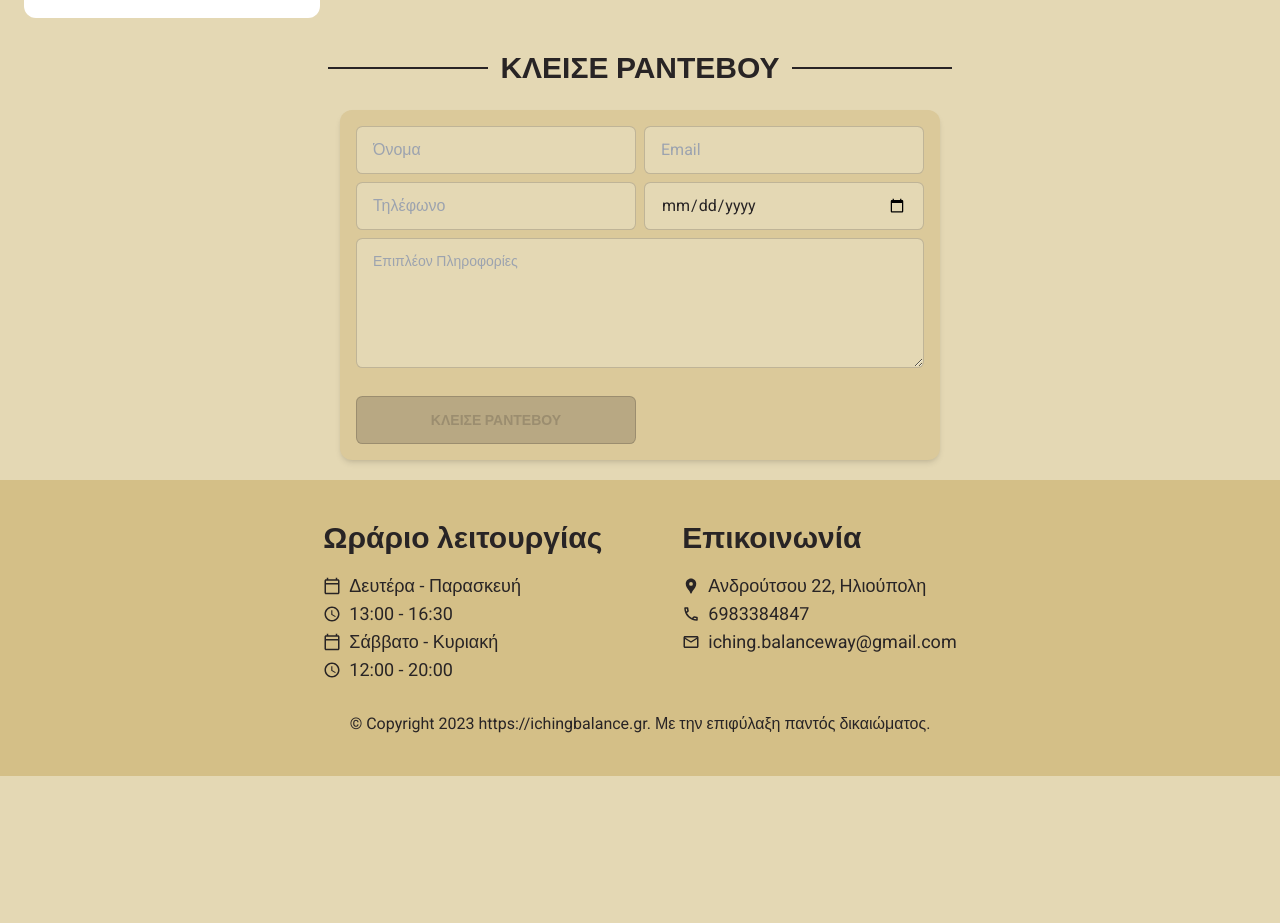
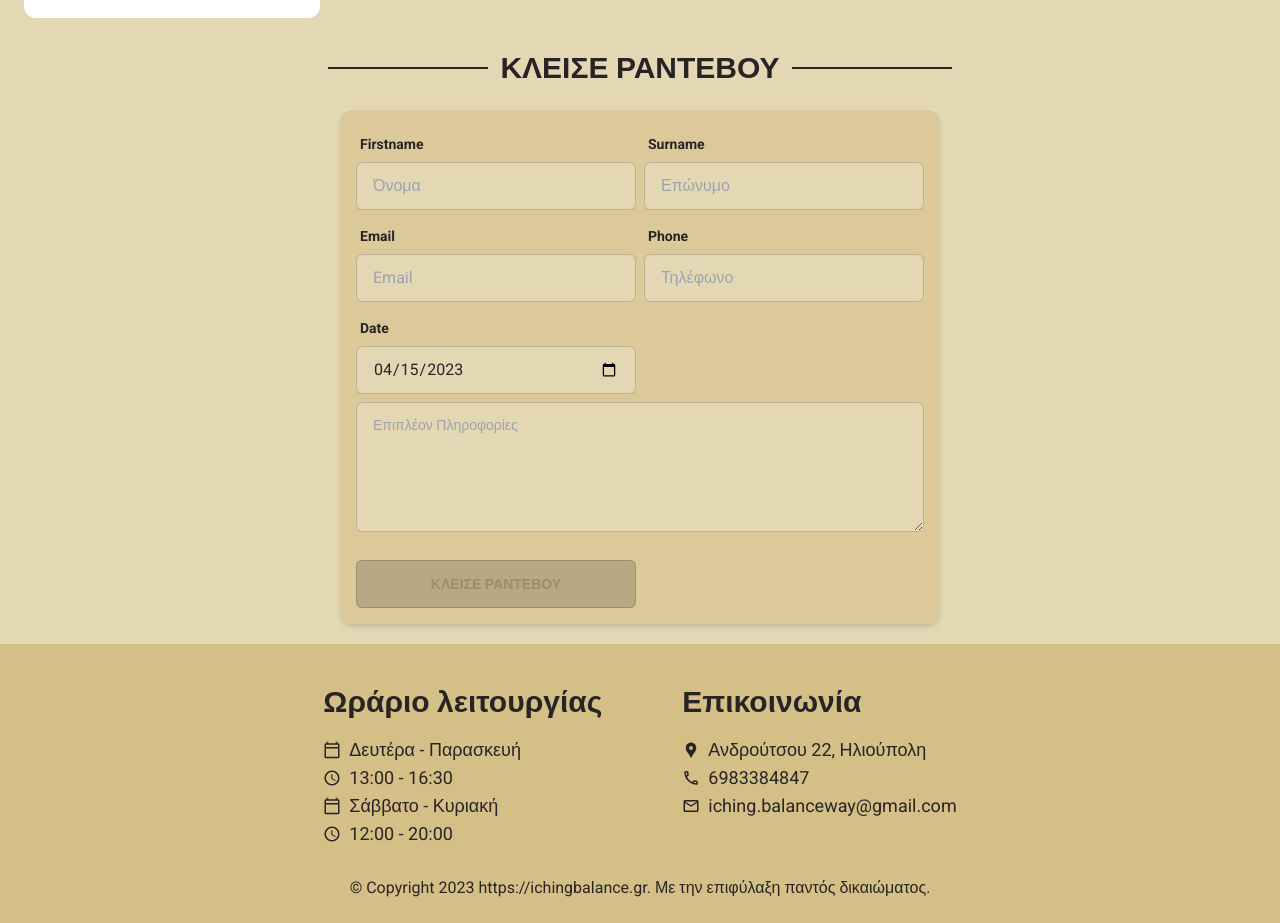
Before and after one commit to nikossoftwaredev/i-ching, a Next.js app: page /en/themes in a window 1280 px wide. Shown: the part 2360-3283 px from the top of the page. Before the commit the page ends 3136 px from the top, so only its background shows below. Built offline with nearby package versions, Linux system fonts and the light colour scheme.

Commit message:
fixes on form

```diff
--- a/app/api/send-mail/route.ts
+++ b/app/api/send-mail/route.ts
@@ -1,14 +1,7 @@
 import nodemailer from 'nodemailer';
 import { MAIL } from '@/data/general';
 import { NextResponse } from 'next/server';
-
-const formatDate = (dateString: string) => {
-  const date = new Date(dateString);
-  const day = String(date.getDate()).padStart(2, '0');
-  const month = String(date.getMonth() + 1).padStart(2, '0');
-  const year = date.getFullYear();
-  return `${day}/${month}/${year}`;
-};
+import { formatDate } from '@/utils/date';
 
 const getHTML = (formData: any) => {
   const { name, date, email, info } = formData;
--- a/components/About.tsx
+++ b/components/About.tsx
@@ -22,7 +22,7 @@ const About = (): JSX.Element => {
             </span>
             <Link
               href='/services'
-              className='text-primary-content hover:text-accent-focus font-bold mt-2 self-start'
+              className='text-accent-focus hover:text-secondary-focus font-bold mt-2 self-start'
             >
               Υπηρεσίες που προσφέρουμε...
             </Link>
--- a/components/AppointmentForm.tsx
+++ b/components/AppointmentForm.tsx
@@ -1,18 +1,12 @@
 'use client';
 
-import {
-  EventHandler,
-  HTMLInputTypeAttribute,
-  MouseEventHandler,
-  ReactEventHandler,
-  useCallback,
-  useState
-} from 'react';
+import { HTMLInputTypeAttribute, useCallback, useState } from 'react';
 import Button from 'components/Button';
 import Card from 'components/Card';
 import TextField from 'components/TextField';
 import SectionTitle from 'components/SectionTitle';
 import TextArea from 'components/TextArea';
+import dayjs from 'dayjs';
 
 interface InputFieldProps {
   id: string;
@@ -25,39 +19,47 @@ interface InputFieldProps {
 
 const inputFields: InputFieldProps[] = [
   {
-    id: 'appointment-name',
-    dataField: 'name',
+    id: 'firstname',
+    dataField: 'firstname',
     inputType: 'text',
     placeholder: 'Όνομα',
     required: true
   },
   {
-    id: 'appointment-email',
+    id: 'surname',
+    dataField: 'surname',
+    inputType: 'text',
+    placeholder: 'Επώνυμο',
+    required: true
+  },
+  {
+    id: 'email',
     dataField: 'email',
     inputType: 'email',
     placeholder: 'Email',
     required: true
   },
   {
-    id: 'appointment-phone',
+    id: 'phone',
     dataField: 'phone',
     inputType: 'tel',
     placeholder: 'Τηλέφωνο',
     required: true
   },
   {
-    id: 'appointment-date',
+    id: 'date',
     dataField: 'date',
     inputType: 'date',
     placeholder: 'Ημερομηνία Ραντεβού',
-    required: true
+    required: true,
+    colSpan: 2
   },
   {
-    id: 'appointment-info',
+    id: 'info',
     dataField: 'info',
     inputType: 'textarea',
     placeholder: 'Επιπλέον Πληροφορίες',
-    required: true,
+    required: false,
     colSpan: 2
   }
 ];
@@ -66,10 +68,12 @@ const AppointmentForm = () => {
   const [loading, setLoading] = useState<boolean>(false);
   const [formData, setFormData] = useState<Record<string, any>>({
     name: '',
-    date: new Date(),
+    date: dayjs().format('YYYY-MM-DD'),
     email: '',
     info: ''
   });
+
+  console.log(formData);
 
   const onChangeFormData = useCallback(
     (dataField: string) => (e: any) => {
@@ -98,7 +102,12 @@ const AppointmentForm = () => {
     [formData]
   );
 
-  const disabled = Object.values(formData).some(value => !value);
+  const disabled = inputFields.some(inputField => {
+    const { dataField, required } = inputField;
+    const missingInfo = !formData[dataField];
+
+    return required && missingInfo;
+  });
 
   return (
     <main className='flex items-center justify-center flex-col'>
@@ -119,21 +128,23 @@ const AppointmentForm = () => {
                   value={formData.info as string}
                   placeholder='Επιπλέον Πληροφορίες'
                   onChange={onChangeFormData('info')}
+                  name={id}
                 />
               ) : (
                 <TextField
                   id={id}
                   key={dataField}
+                  className={colSpan ? 'col-span-full' : ''}
                   required={required}
                   type={inputType}
                   value={formData[dataField as string]}
                   placeholder={placeholder}
                   autoComplete={id}
                   onChange={onChangeFormData(dataField)}
+                  name={id}
                 />
               );
             })}
-
             <Button
               className='mt-5'
               onClick={onSendEmail}
--- a/components/Banner.tsx
+++ b/components/Banner.tsx
@@ -1,7 +1,7 @@
 import { servicesInfo } from 'data/services';
 import React from 'react';
 import { MdVerifiedUser, MdMedicalServices, MdSentimentVerySatisfied } from 'react-icons/md';
-import { calculateYears } from 'utils/year';
+import { calculateYears } from '@/utils/date';
 
 const items = [
   {
--- a/components/Doctor.tsx
+++ b/components/Doctor.tsx
@@ -15,28 +15,28 @@ const Doctor = (): JSX.Element => {
               Η
               <Link
                 href='/about'
-                className='text-primary-content hover:text-accent-focus font-bold'
+                className='text-primary-content hover:text-secondary-focus font-bold'
               >
                 &nbsp;Κατερίνα Δημητρακοπούλου &nbsp;
               </Link>
               είναι θεραπεύτρια εκπαιδευμένη στην
               <Link
                 href='/wiki/chinese-medicine'
-                className='text-primary-content hover:text-accent-focus font-bold'
+                className='text-accent-focus hover:text-secondary-focus font-bold'
               >
                 &nbsp;κινέζικη ιατρική&nbsp;
               </Link>
               και στις
               <Link
                 href='/wiki/tecar-therapy'
-                className='text-primary-content hover:text-accent-focus font-bold'
+                className='text-accent-focus hover:text-secondary-focus font-bold'
               >
                 &nbsp;ολιστικές θεραπείες. &nbsp;
               </Link>
             </span>
             <Link
               href='/about'
-              className='text-primary-content hover:text-accent-focus font-bold mt-2 self-start'
+              className='text-accent-focus hover:text-secondary-focus font-bold mt-2 self-start'
             >
               Δειτε το βιογραφικο....
             </Link>
--- a/components/Header.tsx
+++ b/components/Header.tsx
@@ -29,7 +29,7 @@ const Header = ({ dictionary, lang }: { dictionary: any; lang: Locale }) => {
   const isMobile = 641 < 640;
 
   const scrollToAppointment = useCallback(() => {
-    const appointmentDiv = document.getElementById('appointment-name');
+    const appointmentDiv = document.getElementById('name');
 
     if (appointmentDiv) {
       appointmentDiv.scrollIntoView({ behavior: 'smooth', block: 'center' });
--- a/components/TextField.tsx
+++ b/components/TextField.tsx
@@ -6,7 +6,14 @@ type TextFieldProps = DetailedHTMLProps<InputHTMLAttributes<HTMLInputElement>, H
 const TextField = (props: TextFieldProps) => {
   const { className = '' } = props;
 
-  return <input {...props} className={`input input-bordered w-full ${className}`} />;
+  return (
+    <div className='form-control w-full max-w-xs'>
+      <label className='label'>
+        <span className='label-text font-bold capitalize'>{props.id}</span>
+      </label>
+      <input {...props} className={`input input-bordered w-full ${className}`} />
+    </div>
+  );
 };
 
 export default TextField;
--- a/package.json
+++ b/package.json
@@ -11,6 +11,7 @@
   "dependencies": {
     "@formatjs/intl-localematcher": "^0.2.32",
     "classnames": "^2.3.2",
+    "dayjs": "^1.11.8",
     "eslint": "8.38.0",
     "material-ui-colors": "^1.0.0",
     "negotiator": "^0.6.3",
--- /dev/null
+++ b/utils/date.ts
@@ -0,0 +1,19 @@
+import { START_YEAR } from 'data/general';
+import dayjs from 'dayjs';
+
+export const calculateYears = () => {
+  const today = new Date();
+  const yyyy = today.getFullYear();
+  return yyyy - START_YEAR;
+};
+
+export const formatDate = (date: Date | string) => {
+  if (typeof date === 'string') return date;
+
+  try {
+    return dayjs(date).format('DD-MM-YYYY');
+  } catch (e) {
+    console.log(e);
+    return date;
+  }
+};
```
Also changed, not shown: utils/year.ts (deleted, +0 -7 lines), 1 other file (tests, documents, lock files or other folders).
